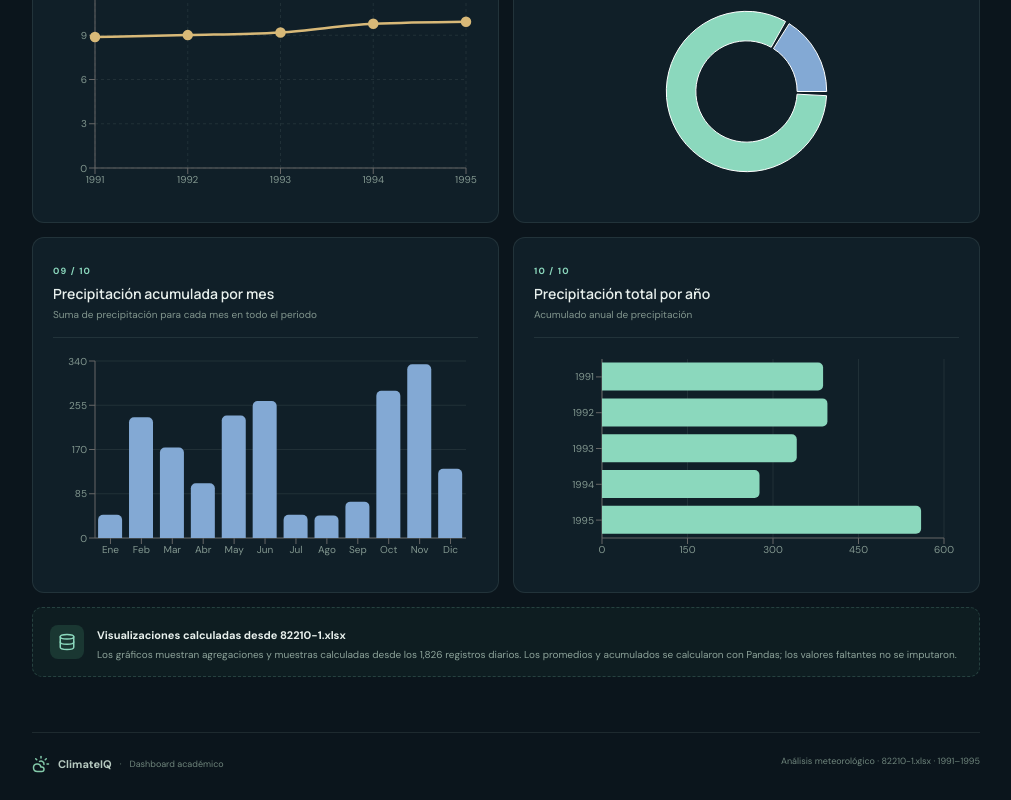
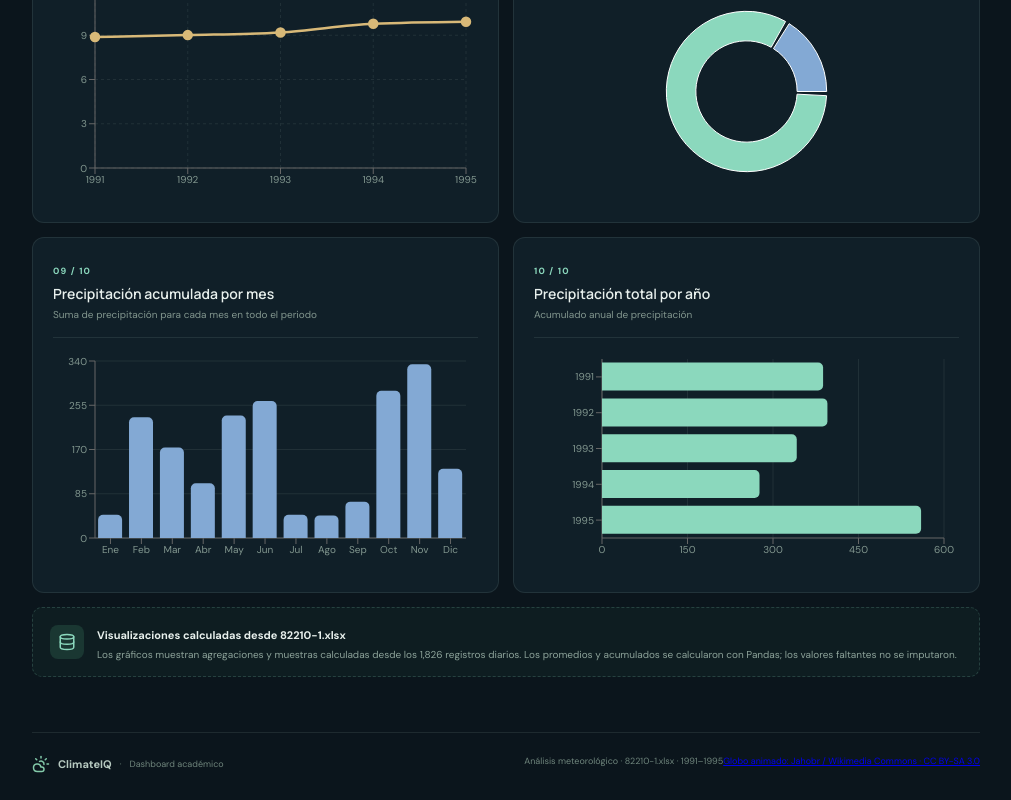
Before and after one commit to dalthashark/ClimaGlobal1991-1995, a React (Vite) app: page / in a window 1280 px wide. Shown: the part 2640-3440 px from the top of the page, without its empty margins (258-1269 px from the left). Built offline with nearby package versions, Linux system fonts and the light colour scheme.

Commit message:
Add attribution for animated Earth asset

```diff
--- a/src/App.jsx
+++ b/src/App.jsx
@@ -138,7 +138,7 @@ function App() {
           <div className="integration-hint"><div className="hint-icon"><Database size={18}/></div><div><strong>Visualizaciones calculadas desde 82210-1.xlsx</strong><p>Los gráficos muestran agregaciones y muestras calculadas desde los 1,826 registros diarios. Los promedios y acumulados se calcularon con Pandas; los valores faltantes no se imputaron.</p></div></div>
         </section>
 
-        <footer className="footer"><div className="footer-brand"><CloudSun size={18}/><strong>ClimateIQ</strong><span>·</span><span>Dashboard académico</span></div><span>Análisis meteorológico · 82210-1.xlsx · 1991–1995</span></footer>
+        <footer className="footer"><div className="footer-brand"><CloudSun size={18}/><strong>ClimateIQ</strong><span>·</span><span>Dashboard académico</span></div><div className="footer-credits"><span>Análisis meteorológico · 82210-1.xlsx · 1991–1995</span><a href="https://commons.wikimedia.org/wiki/File:Rotating_earth_(large)_transparent.gif" target="_blank" rel="noreferrer">Globo animado: Jahobr / Wikimedia Commons · CC BY-SA 3.0</a></div></footer>
       </div>
     </main>
   </div>
```
